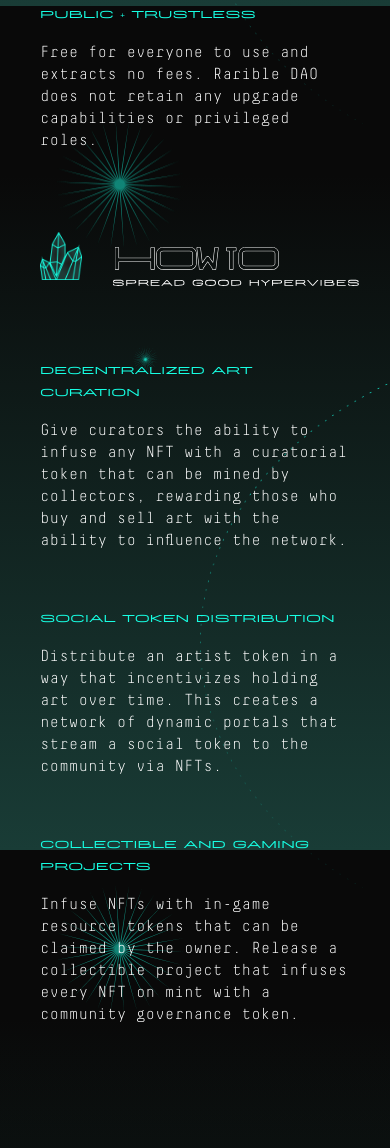
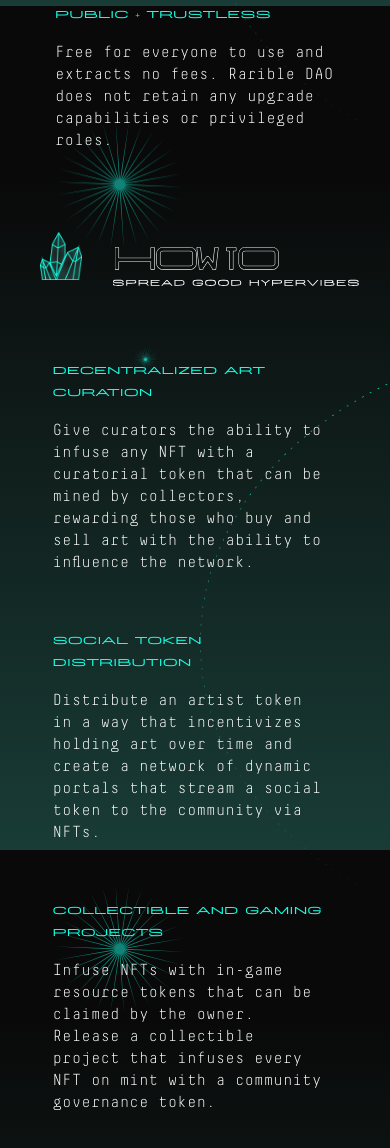
Before and after one commit to R-Group-Devs/hypervibes-marketing-site, a Gatsby site: page / in a window 390 px wide. Shown: the part 838-1986 px from the top of the page. Built offline with nearby package versions, Linux system fonts and the light colour scheme; Gatsby itself is replaced by a stand-in of ours.

Commit message:
refine how to responsive styles

```diff
--- a/src/components/HowToSpreadGoodHyperVibes.tsx
+++ b/src/components/HowToSpreadGoodHyperVibes.tsx
@@ -18,10 +18,6 @@
   background-size: 800px auto;
   background-position: 200px 240px;
 
-  @media (min-width: 650px) {
-    margin-top: -90px;
-  }
-
   @media (min-width: 880px) {
     padding-left: 90px;
     padding-right: 0;
@@ -33,7 +29,7 @@
 
   @media (min-width: 1260px) {
     background-size: 904px auto;
-    background-position: 200px 210px;
+    background-position: 200px 260px;
   }
 
   @media (min-width: 1400px) {
@@ -91,14 +87,24 @@
   display: flex;
   flex-direction: column;
   align-items: center;
-  margin-left: 0px;
+  margin-left: 40px;
   padding-bottom: 270px;
+  margin-top: 0;
+
+  @media (min-width: 650px) {
+    margin-top: 70px;
+  }
 
   @media (min-width: 1080px) {
+    margin-top: 0;
     flex-direction: row;
   }
 
   @media (min-width: 1260px) {
+    margin-left: 0;
+  }
+
+  @media (min-width: 1500px) {
     margin-left: 80px;
   }
 `;
@@ -108,20 +114,26 @@
   flex-direction: row;
   align-items: center;
   margin-top: 40px;
-  margin-right: 90px;
+  margin-right: 145px;
   margin-left: 90px;
   width: 100%;
   font-size: 16px;
   line-height: 22px;
 
-  @media (min-width: 550px) {
+  @media (min-width: 650px) {
+    margin-top: -40px;
     margin-left: 0;
   }
 
   @media (min-width: 1080px) {
     flex-direction: column;
     margin-top: 70px;
+    margin-right: 80px;
     width: auto;
+  }
+
+  @media (min-width: 1400px) {
+    margin-right: 145px;
   }
 `;
 
@@ -151,16 +163,14 @@
   width: 150px;
   height: 150px;
   margin-left: 20px;
+  object-fit: contain;
   display: none;
-
-  @media (min-width: 550px) {
-    display: inline;
-  }
 
   @media (min-width: 650px) {
     margin-left: 0;
     width: 220px;
     height: 280px;
+    display: inline;
   }
 
   @media (min-width: 1260px) {
@@ -198,7 +208,7 @@
             <BulletTitle>Social Token Distribution</BulletTitle>
             <p>
               Distribute an artist token in a way that incentivizes holding art
-              over time. This creates a network of dynamic portals that stream a
+              over time and create a network of dynamic portals that stream a
               social token to the community via NFTs.
             </p>
           </BulletText>
--- a/src/components/SocialLinks.tsx
+++ b/src/components/SocialLinks.tsx
@@ -7,7 +7,6 @@
   position: fixed;
   bottom: 50px;
   left: 20px;
-  column-gap: 32px;
   transform: rotate(-90deg);
   transform-origin: top left;
   opacity: 0.5;
@@ -16,6 +15,10 @@
 
   @media (min-width: 880px) {
     display: flex;
+  }
+
+  a {
+    margin-right: 32px;
   }
 `;
 
--- a/src/components/WhatIsHyperVibes.tsx
+++ b/src/components/WhatIsHyperVibes.tsx
@@ -92,9 +92,13 @@
 `;
 
 const Bullet = styled.div`
+  position: relative;
+  left: 15px;
   min-width: 300px;
-  position: relative;
-  left: 0;
+
+  @media (min-width: 650px) {
+    left: 0;
+  }
 
   @media (min-width: 1080px) {
     left: -170px;
@@ -186,12 +190,12 @@
 `;
 
 const BulletText = styled.div`
-  margin-left: 0
+  margin-left: 0;
   width: 100%;
   font-size: 16px;
   line-height: 22px;
 
-  @media (min-width: 550px) {
+  @media (min-width: 650px) {
     margin-left: 20px;
     width: 55vw;
   }
@@ -232,7 +236,7 @@
   object-fit: contain;
   display: none;
 
-  @media (min-width: 550px) {
+  @media (min-width: 650px) {
     display: inline;
   }
 
```
